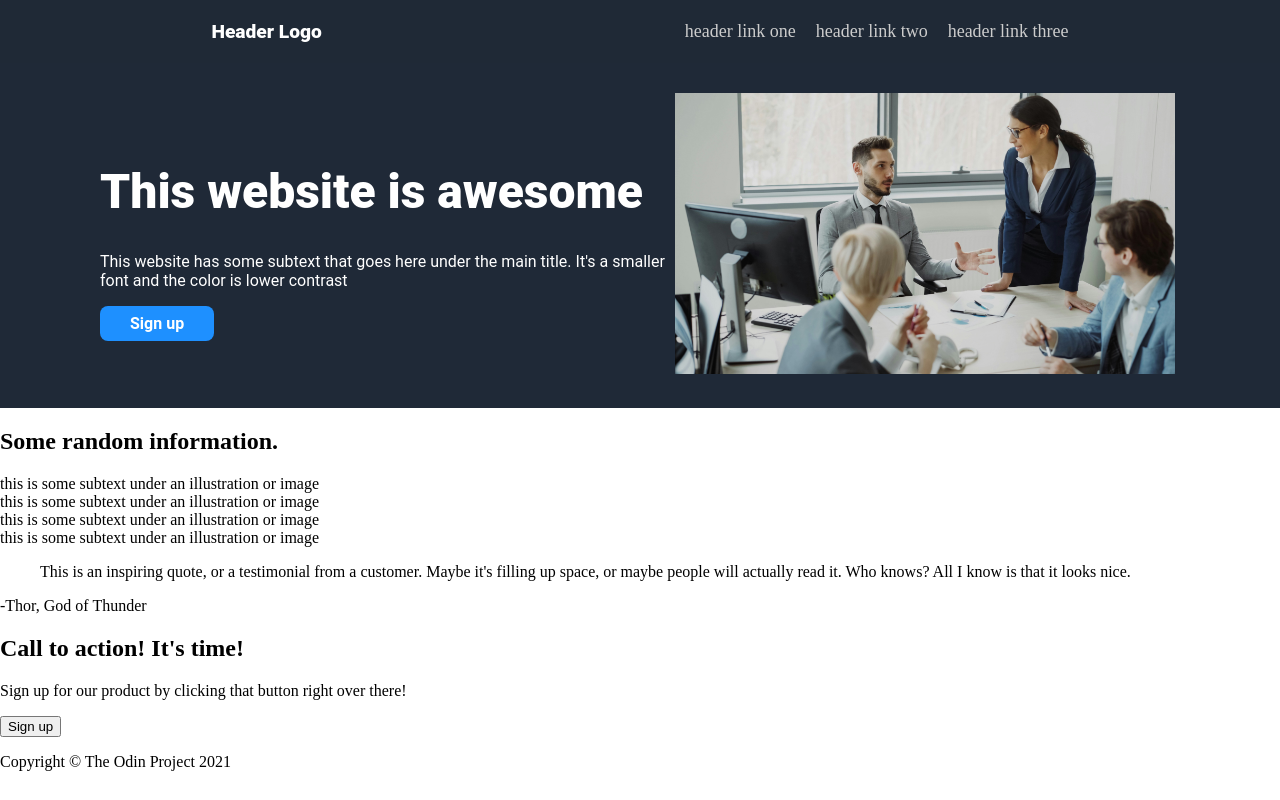
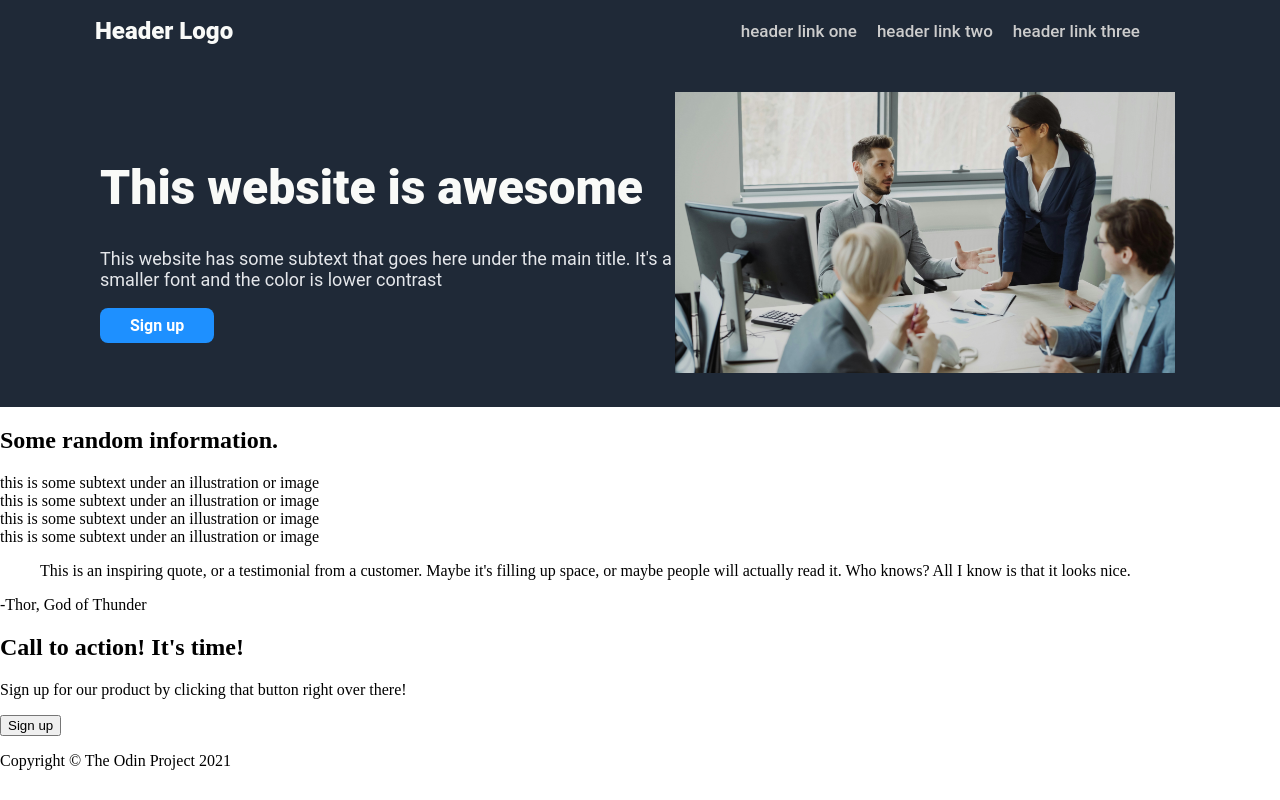
Before and after one commit to federico-codes/odin-landing-page, a plain HTML site: page index.html in a window 1280 px wide. Drawn offline with Linux system fonts and the light colour scheme.

Commit message:
Add hero section styles

```diff
--- a/style.css
+++ b/style.css
@@ -10,16 +10,16 @@ body {
 .header {
     background-color: #1F2937;
     display: flex;
-    justify-content: space-around;
+    justify-content: space-between;
     align-items: center;
-    background-color: #1F2936;
-    padding: 5px 30px;
+    background-color: #1F2937;
+    padding: 5px 140px 5px 95px;
 }
 
 .header-left {
     font-family: Roboto, Helvetica, sans-serif;
-    color: white;
-    font-size: larger;
+    color:#F9FAF8;
+    font-size: 24px;
     font-weight: 900;
 }
 
@@ -34,9 +34,10 @@ body {
 }
 
 .header-right a {
+    font-family: Roboto, Helvetica, sans-serif;
     color: #ccc;
     font-weight: 500;
-    font-size: large;
+    font-size: 17px;
     text-decoration: none;
 }
 
@@ -50,15 +51,15 @@ body {
 
 .hero h1 {
     font-family: Roboto, Helvetica, sans-serif;
-    color: white;
+    color:#F9FAF8;
     font-weight: 900;
     font-size: 48px;
 }
 
 .hero-left p {
     font-family: Roboto, Helvetica, sans-serif;
-    color: white;
-    font-size: 16px;
+    color:#E5E7EB;
+    font-size: 18px;
 }
 
 .hero-left button {
@@ -76,3 +77,5 @@ body {
 .hero-right {
     flex: 1;
 }
+
+/* Estoy empezando Information Section*/
```
